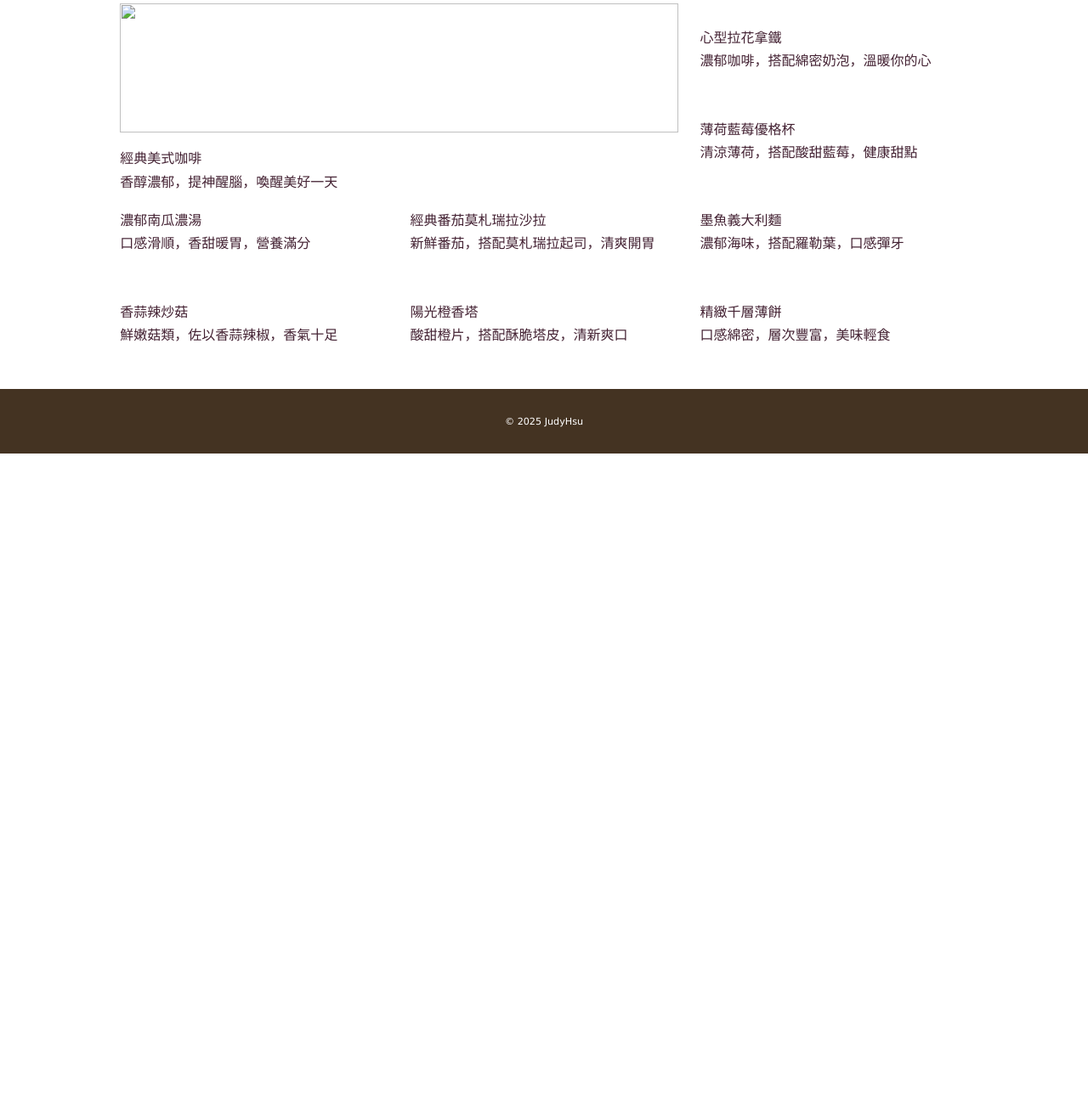
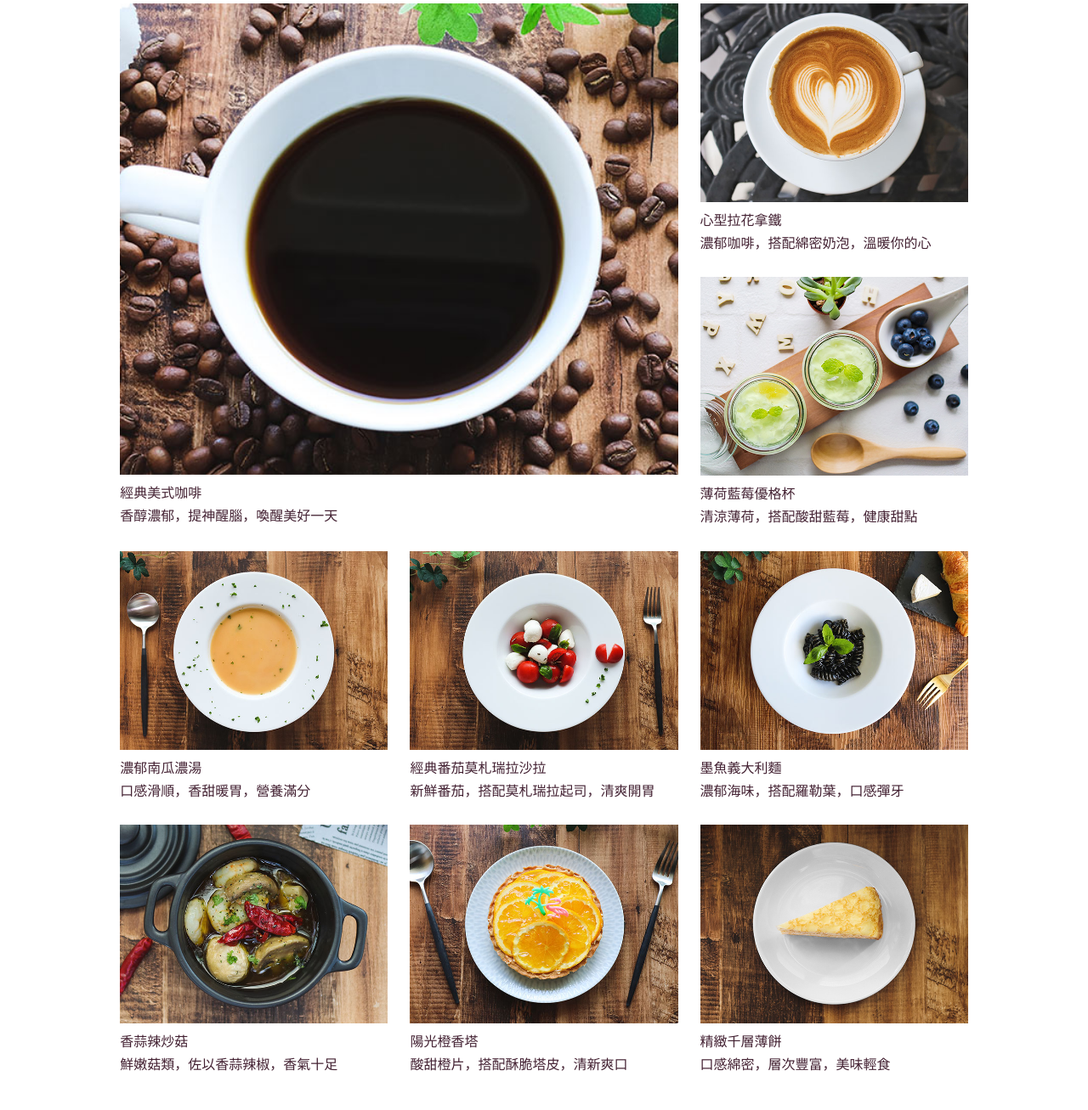
Before and after one commit to Garone0912/shop.practice, a plain HTML site: page WCBcafe/menu.html in a window 1280 px wide. Shown: the part 873-2180 px from the top of the page at 85% size. Before the commit the page ends 1407 px from the top, so only its background shows below. Drawn offline with Linux system fonts and the light colour scheme; some packages are replaced by stand-ins of ours; the site is published under a folder, as on GitHub Pages, so addresses that start at the root find nothing.

Commit message:
Update menu.html

```diff
--- a/WCBcafe/menu.html
+++ b/WCBcafe/menu.html
@@ -35,39 +35,39 @@
         </div>    <!-- #menu -->
         <div class="wrapper grid">
             <div class="item big-box">
-                <img src="/images/menu1.jpg" alt="">
+                <img src="images/menu1.jpg" alt="">
                 <p>經典美式咖啡<br>香醇濃郁，提神醒腦，喚醒美好一天</p>
             </div>
             <div class="item">
-                <img src="/images/menu2.jpg" alt="">
+                <img src="images/menu2.jpg" alt="">
                 <p>心型拉花拿鐵<br>濃郁咖啡，搭配綿密奶泡，溫暖你的心</p>
             </div>
             <div class="item">
-                <img src="/images/menu3.jpg" alt="">
+                <img src="images/menu3.jpg" alt="">
                 <p>薄荷藍莓優格杯<br>清涼薄荷，搭配酸甜藍莓，健康甜點</p>
             </div>
             <div class="item">
-                <img src="/images/menu4.jpg" alt="">
+                <img src="images/menu4.jpg" alt="">
                 <p>濃郁南瓜濃湯<br>口感滑順，香甜暖胃，營養滿分</p>
             </div>
             <div class="item">
-                <img src="/images/menu5.jpg" alt="">
+                <img src="images/menu5.jpg" alt="">
                 <p>經典番茄莫札瑞拉沙拉<br>新鮮番茄，搭配莫札瑞拉起司，清爽開胃</p>
             </div>
             <div class="item">
-                <img src="/images/menu6.jpg" alt="">
+                <img src="images/menu6.jpg" alt="">
                 <p>墨魚義大利麵<br>濃郁海味，搭配羅勒葉，口感彈牙</p>
             </div>
             <div class="item">
-                <img src="/images/menu7.jpg" alt="">
+                <img src="images/menu7.jpg" alt="">
                 <p>香蒜辣炒菇<br>鮮嫩菇類，佐以香蒜辣椒，香氣十足</p>
             </div>
             <div class="item">
-                <img src="/images/menu8.jpg" alt="">
+                <img src="images/menu8.jpg" alt="">
                 <p>陽光橙香塔<br>酸甜橙片，搭配酥脆塔皮，清新爽口</p>
             </div>
             <div class="item">
-                <img src="/images/menu9.jpg" alt="">
+                <img src="images/menu9.jpg" alt="">
                 <p>精緻千層薄餅<br>口感綿密，層次豐富，美味輕食</p>
             </div>
         </div>
```
